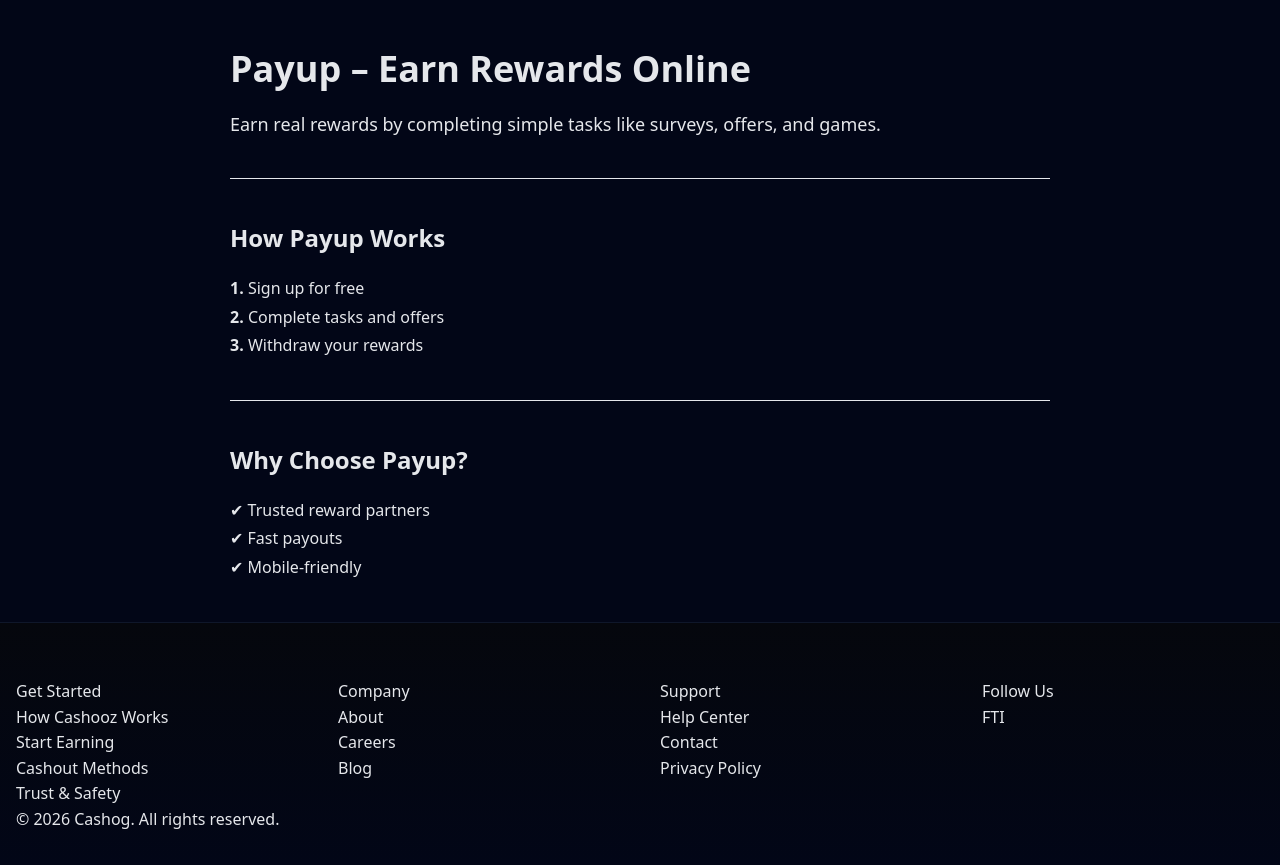
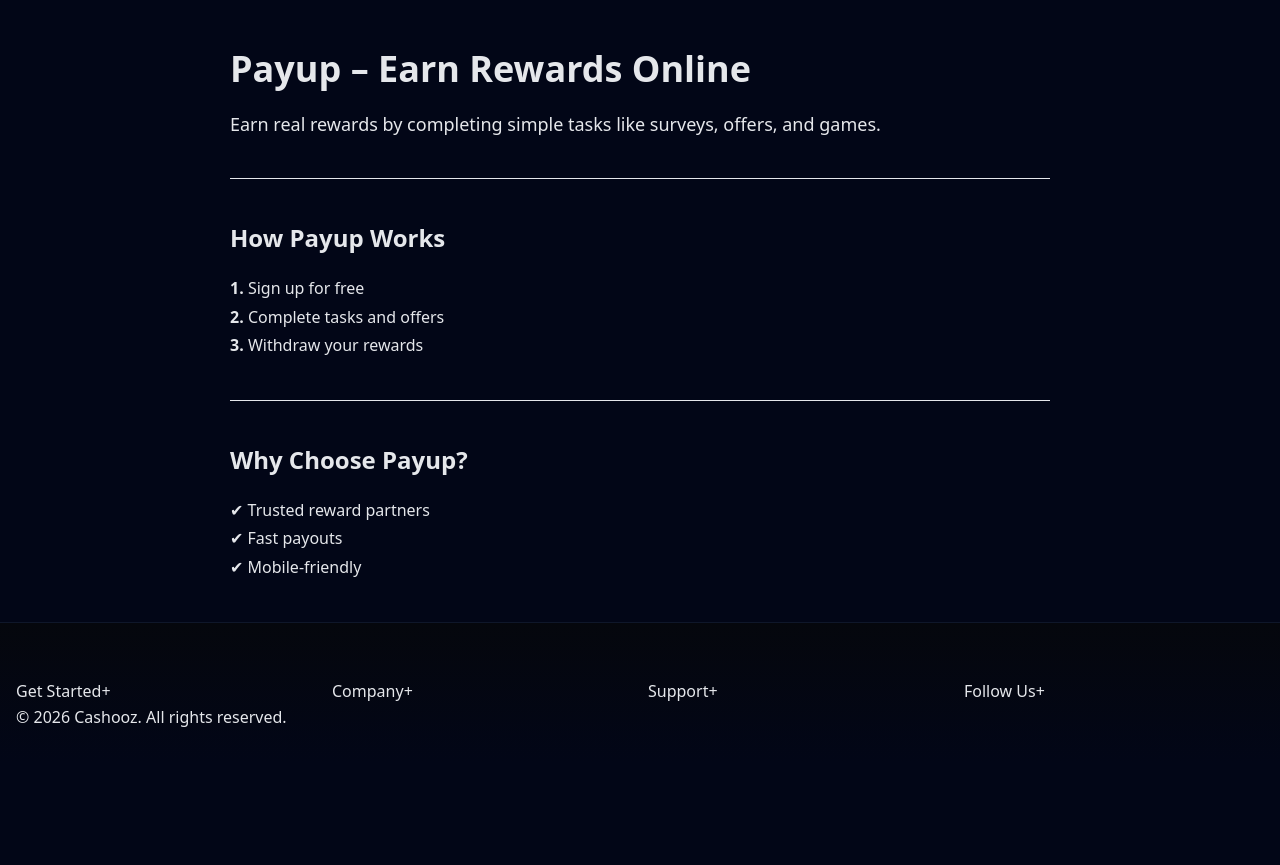
Before and after one commit to tool63/cashin, a Next.js app: page / in a window 1280 px wide. After the commit the page ends 800 px from the top, so only its background shows below. Built offline with nearby package versions, Linux system fonts and the light colour scheme.

Commit message:
Update ClientFooter.tsx

```diff
--- a/app/components/ClientFooter.tsx
+++ b/app/components/ClientFooter.tsx
@@ -1,54 +1,120 @@
 "use client";
 
-import React from "react";
+import React, { useState } from "react";
+import Link from "next/link";
+
+type ToggleMap = Record<string, boolean>;
+
+const BASE_URL = "";
 
 const ClientFooter = () => {
+  const [open, setOpen] = useState<ToggleMap>({});
+  const [subOpen, setSubOpen] = useState<ToggleMap>({});
+
+  const toggle = (key: string) => setOpen((p) => ({ ...p, [key]: !p[key] }));
+  const toggleSub = (key: string) =>
+    setSubOpen((p) => ({ ...p, [key]: !p[key] }));
+
+  const Section = ({
+    id,
+    title,
+    children,
+  }: {
+    id: string;
+    title: string;
+    children: React.ReactNode;
+  }) => (
+    <div className="footer-col">
+      <button onClick={() => toggle(id)} className="footer-title">
+        {title}
+        <span>{open[id] ? "−" : "+"}</span>
+      </button>
+      {open[id] && <div className="footer-list">{children}</div>}
+    </div>
+  );
+
+  const SubSection = ({
+    id,
+    title,
+    children,
+  }: {
+    id: string;
+    title: string;
+    children: React.ReactNode;
+  }) => (
+    <div>
+      <button onClick={() => toggleSub(id)} className="footer-subtitle">
+        {title}
+        <span>{subOpen[id] ? "−" : "+"}</span>
+      </button>
+      {subOpen[id] && <div className="footer-sublist">{children}</div>}
+    </div>
+  );
+
   return (
     <footer className="footer-bg text-gray-300">
       <div className="footer-wrap">
         <div className="footer-grid">
-          <div>
-            <h3 className="footer-title">Get Started</h3>
-            <ul className="footer-list">
-              <li><a href="/how-it-works">How Cashooz Works</a></li>
-              <li><a href="/start-earning">Start Earning</a></li>
-              <li><a href="/cashout">Cashout Methods</a></li>
-              <li><a href="/trust-safety">Trust & Safety</a></li>
-            </ul>
-          </div>
 
-          <div>
-            <h3 className="footer-title">Company</h3>
-            <ul className="footer-list">
-              <li><a href="#">About</a></li>
-              <li><a href="#">Careers</a></li>
-              <li><a href="#">Blog</a></li>
-            </ul>
-          </div>
+          {/* COLUMN 1 – GET STARTED */}
+          <Section id="start" title="Get Started">
+            <Link href={`${BASE_URL}/how-it-works`}>How Cashooz Works</Link>
+            <Link href={`${BASE_URL}/start-earning`}>Start Earning</Link>
+            <Link href={`${BASE_URL}/cashout`}>Cashout Methods</Link>
+            <Link href={`${BASE_URL}/withdrawals`}>Withdrawal Proofs</Link>
+            <Link href={`${BASE_URL}/trust-safety`}>Trust & Safety</Link>
+          </Section>
 
-          <div>
-            <h3 className="footer-title">Support</h3>
-            <ul className="footer-list">
-              <li><a href="#">Help Center</a></li>
-              <li><a href="#">Contact</a></li>
-              <li><a href="#">Privacy Policy</a></li>
-            </ul>
-          </div>
+          {/* COLUMN 2 – COMPANY */}
+          <Section id="company" title="Company">
+            <Link href={`${BASE_URL}/about`}>About</Link>
+            <Link href={`${BASE_URL}/careers`}>Careers</Link>
+            <Link href={`${BASE_URL}/blog`}>Blog</Link>
+          </Section>
 
-          <div>
-            <h3 className="footer-title">Follow Us</h3>
-            <div className="footer-social">
-              <span>F</span>
-              <span>T</span>
-              <span>I</span>
+          {/* COLUMN 3 – SUPPORT */}
+          <Section id="support" title="Support">
+            <Link href={`${BASE_URL}/help`}>Help Center</Link>
+            <Link href={`${BASE_URL}/contact`}>Contact</Link>
+            <Link href={`${BASE_URL}/privacy-policy`}>Privacy Policy</Link>
+          </Section>
+
+          {/* COLUMN 4 – FOLLOW US */}
+          <Section id="social" title="Follow Us">
+            <div className="footer-social flex space-x-2 mt-2">
+              <a href="#" className="hover:text-blue-400">F</a>
+              <a href="#" className="hover:text-blue-400">T</a>
+              <a href="#" className="hover:text-blue-400">I</a>
             </div>
-          </div>
+          </Section>
+
         </div>
 
+        {/* COPYRIGHT */}
         <p className="footer-copy mt-6 text-center text-gray-500">
-          © 2026 Cashog. All rights reserved.
+          © {new Date().getFullYear()} Cashooz. All rights reserved.
         </p>
       </div>
+
+      {/* RESPONSIVE GRID */}
+      <style jsx>{`
+        .footer-grid {
+          display: grid;
+          gap: 16px;
+        }
+
+        @media (max-width: 768px) {
+          .footer-grid {
+            grid-template-columns: repeat(2, 1fr);
+          }
+        }
+
+        @media (min-width: 769px) {
+          .footer-grid {
+            grid-template-columns: repeat(4, 1fr);
+          }
+        }
+      `}</style>
     </footer>
   );
 };
```
